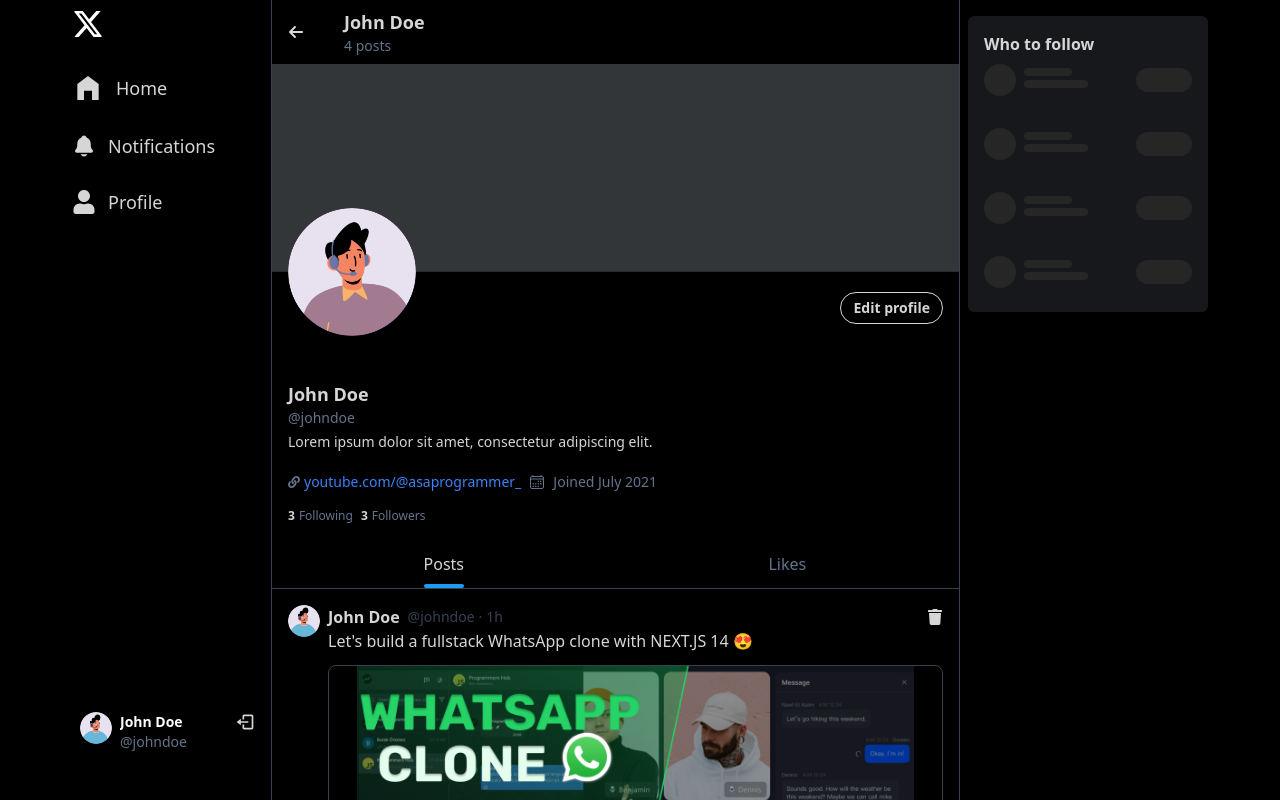
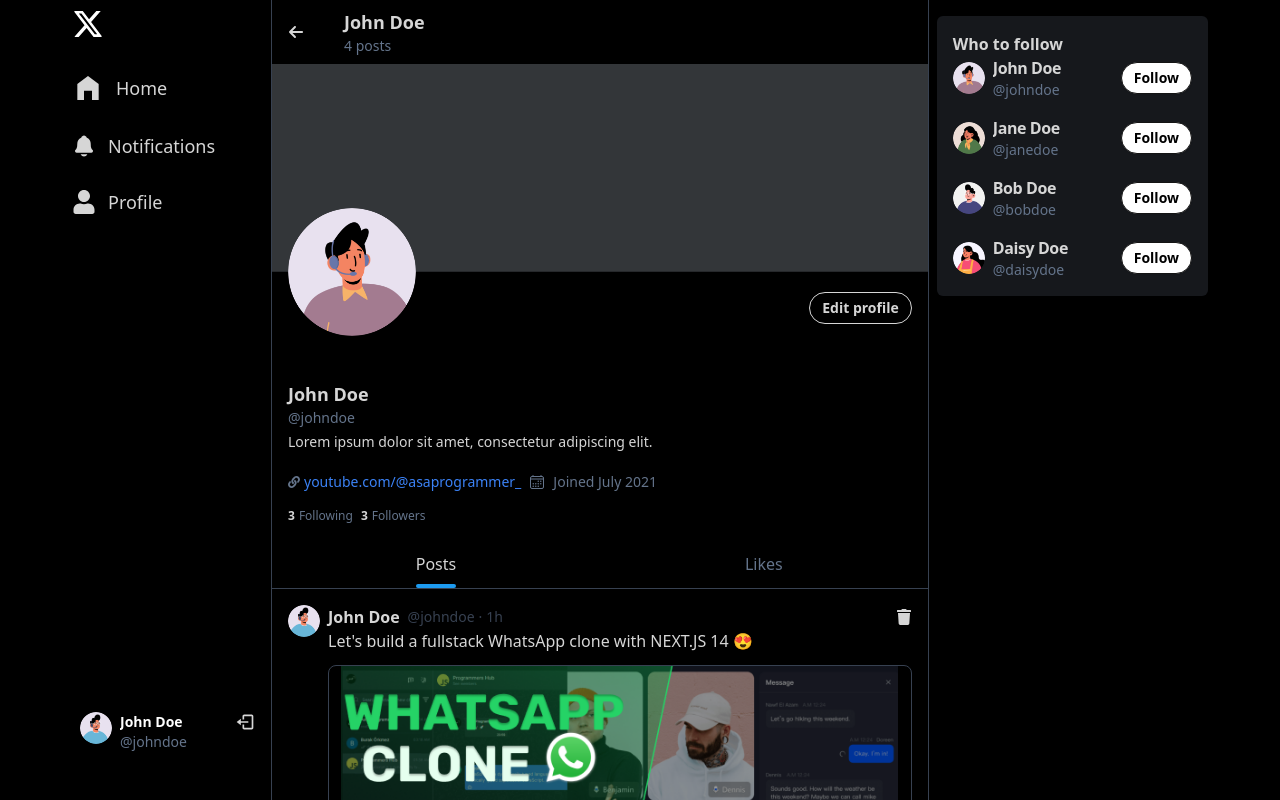
Before and after one commit to R4HUL0007/Wingsit, a React (Vite) app in the folder frontend/: page /profile/1 in a window 1280 px wide. Shown: the top 800 px of the page. Built offline with nearby package versions, Linux system fonts and the light colour scheme.

Commit message:
2- Ui Design Completed

```diff
--- a/frontend/src/components/common/RightPanel.jsx
+++ b/frontend/src/components/common/RightPanel.jsx
@@ -3,7 +3,7 @@
 import { USERS_FOR_RIGHT_PANEL } from "../../utils/db/dummy";
 
 const RightPanel = () => {
-	const isLoading = true;
+	const isLoading = false;
 
 	return (
 		<div className='hidden lg:block my-4 mx-2'>
--- a/frontend/src/pages/notification/NotificationPage.jsx
+++ b/frontend/src/pages/notification/NotificationPage.jsx
@@ -6,7 +6,7 @@
 import { FaHeart } from "react-icons/fa6";
 
 const NotificationPage = () => {
-	const isLoading = true;
+	const isLoading = false;
 	const notifications = [
 		{
 			_id: "1",
```
